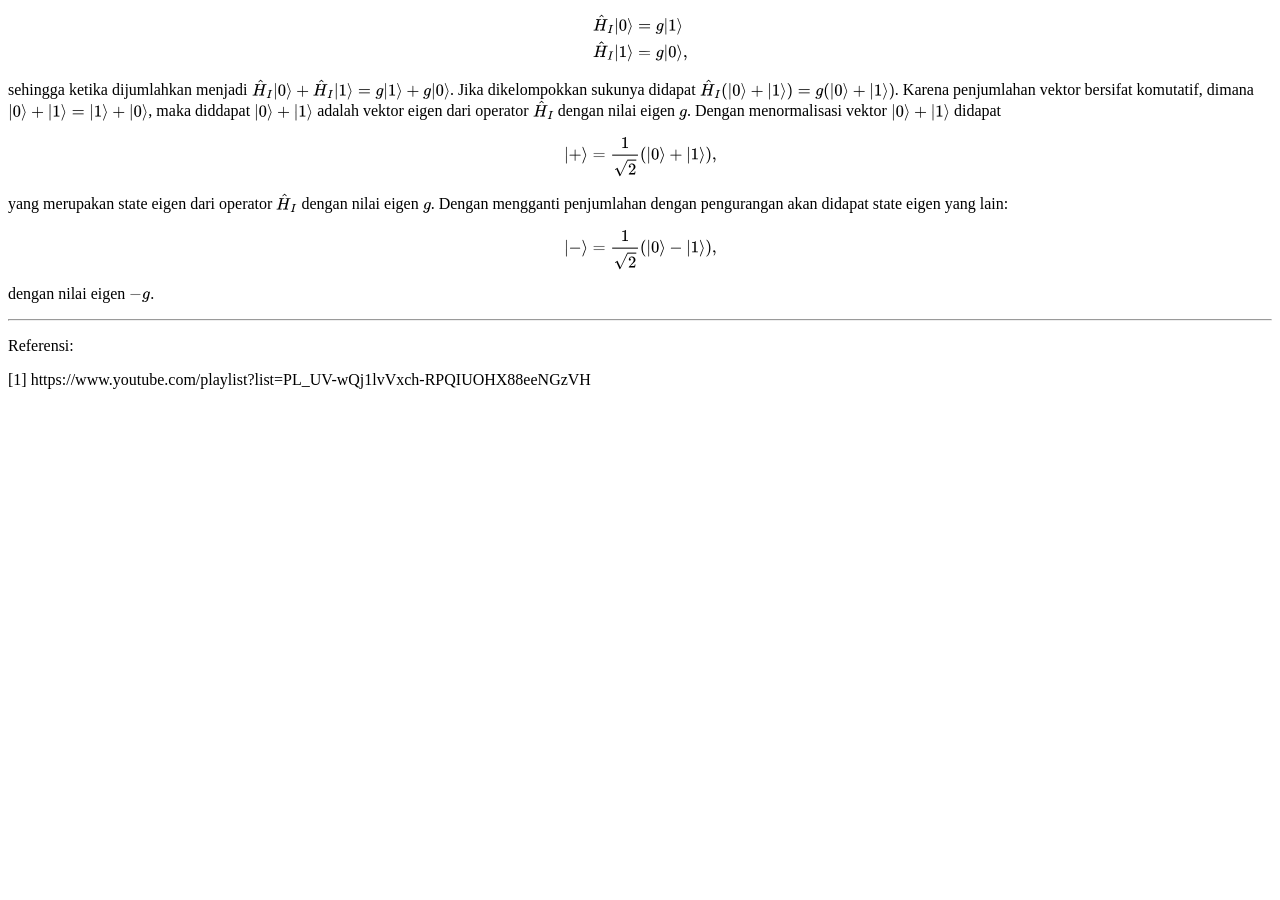
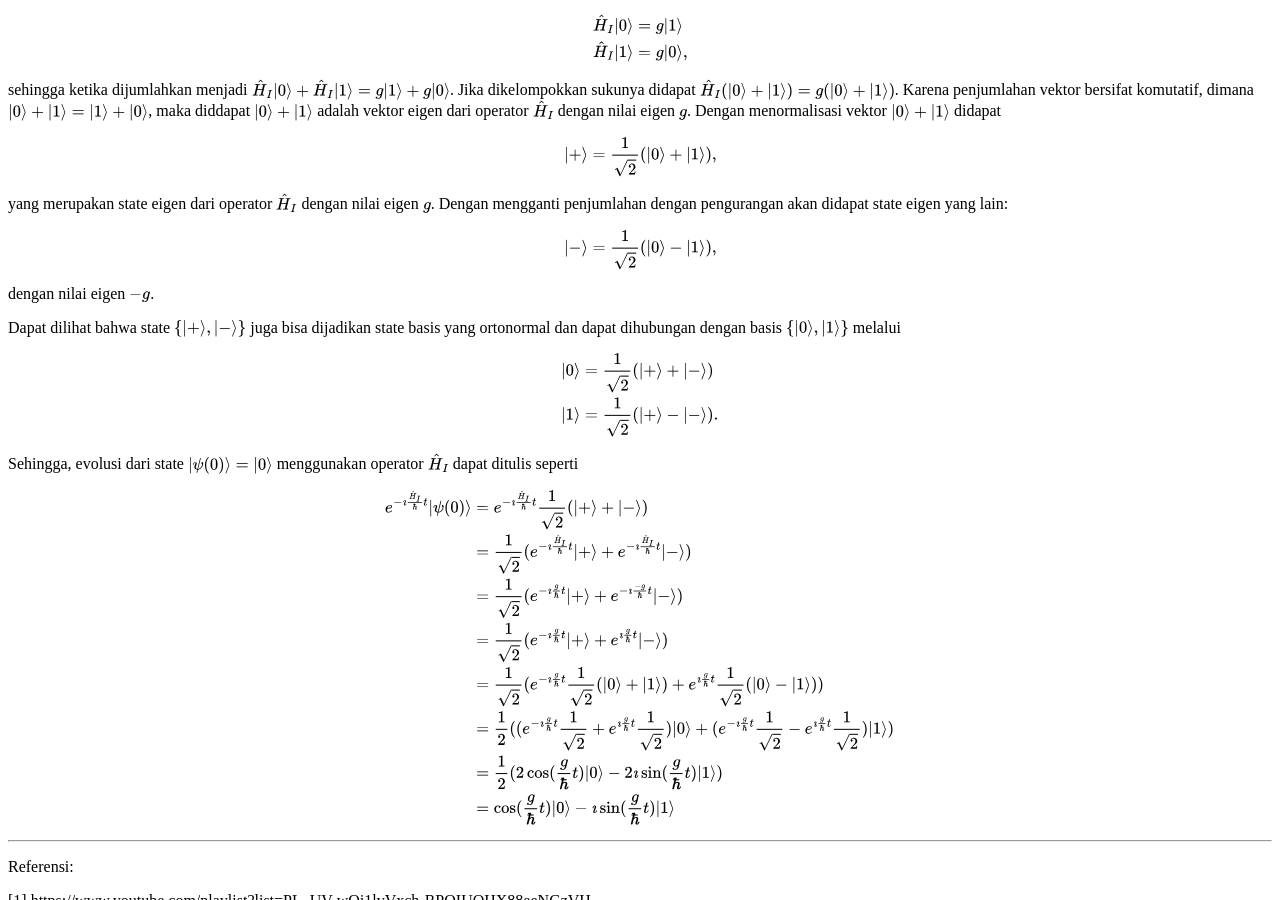
Before and after one commit to dangausuluah/dangausuluah.github.io, a Jekyll site: the page built from _posts/2025-08-26-SDT.md, in a window 1280 px wide and 900 px high, scrolled down 3287 px. Built offline with Jekyll 4.4.1, drawn with Linux system fonts in a browser that asks for light colours; nearby versions of some CDN libraries; our own code applies the rules of GitHub Pages for plain Markdown files; a script that is not in the unit is left out; comment, search, counter and statistics services are not loaded; before the commit the page ends 3692 px from its top, so only the background shows below that.

Commit message:
Update 2025-08-26-SDT.md

```diff
--- a/_posts/2025-08-26-SDT.md
+++ b/_posts/2025-08-26-SDT.md
@@ -212,6 +212,30 @@ $$
 
 dengan nilai eigen $-g$.
 
+Dapat dilihat bahwa state $\\{ \ket{+}, \ket{-} \\}$ juga bisa dijadikan state basis yang ortonormal dan dapat dihubungan dengan basis $\\{ \ket{0}, \ket{1} \\}$ melalui
+
+$$
+\begin{align*}
+\ket{0} &= \frac{1}{\sqrt{2}} (\ket{+} + \ket{-})\\
+\ket{1} &= \frac{1}{\sqrt{2}} (\ket{+} - \ket{-}).
+\end{align*}
+$$
+
+Sehingga, evolusi dari state $\ket{\psi(0)} = \ket{0}$ menggunakan operator $\hat{H}_I$ dapat ditulis seperti
+
+$$
+\begin{align*}
+e^{- \imath \frac{\hat{H}_I}{\hbar} t} \ket{\psi(0)} &= e^{- \imath \frac{\hat{H}_I}{\hbar} t} \frac{1}{\sqrt{2}} (\ket{+} + \ket{-}) \\
+&= \frac{1}{\sqrt{2}} (e^{- \imath \frac{\hat{H}_I}{\hbar} t} \ket{+} + e^{- \imath \frac{\hat{H}_I}{\hbar} t} \ket{-})\\
+&= \frac{1}{\sqrt{2}} (e^{- \imath \frac{g}{\hbar} t} \ket{+} + e^{- \imath \frac{-g}{\hbar} t} \ket{-})\\
+&= \frac{1}{\sqrt{2}} (e^{- \imath \frac{g}{\hbar} t} \ket{+} + e^{ \imath \frac{g}{\hbar} t} \ket{-})\\
+&= \frac{1}{\sqrt{2}} (e^{- \imath \frac{g}{\hbar} t} \frac{1}{\sqrt{2}} (\ket{0} + \ket{1}) + e^{ \imath \frac{g}{\hbar} t} \frac{1}{\sqrt{2}} (\ket{0} - \ket{1}))\\
+&= \frac{1}{2} ((e^{- \imath \frac{g}{\hbar} t} \frac{1}{\sqrt{2}} + e^{ \imath \frac{g}{\hbar} t} \frac{1}{\sqrt{2}}) \ket{0} + (e^{- \imath \frac{g}{\hbar} t} \frac{1}{\sqrt{2}} - e^{ \imath \frac{g}{\hbar} t} \frac{1}{\sqrt{2}})\ket{1}) \\
+&= \frac{1}{2}(2\cos(\frac{g}{\hbar} t) \ket{0} - 2 \imath \sin (\frac{g}{\hbar} t) \ket{1})\\
+&= \cos(\frac{g}{\hbar} t) \ket{0} - \imath \sin (\frac{g}{\hbar} t) \ket{1}
+\end{align*}
+$$
+
 ___
 Referensi:
 
```
